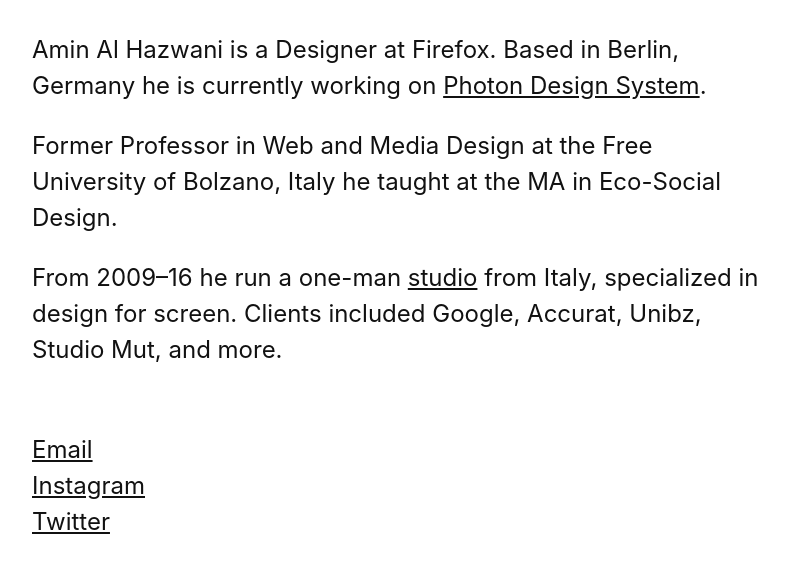
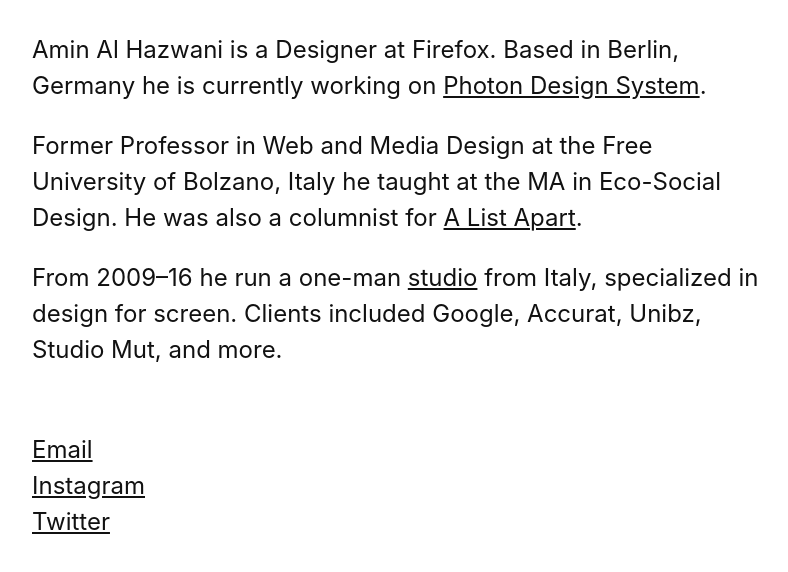
Before and after one commit to aminalhazwani/aminalhazwani.github.io, a plain HTML site: page index.html in a window 1280 px wide. Shown: the part 192-764 px from the top of the page, without its empty margins (240-1028 px from the left). Drawn offline with nearby package versions, Linux system fonts and the light colour scheme.

Commit message:
[edit] index.html content

```diff
--- a/index.html
+++ b/index.html
@@ -14,7 +14,7 @@
       Amin Al Hazwani is a Designer at Firefox. Based in Berlin, Germany he is currently working on <a class="near-black" href="http://design.firefox.com/photon">Photon Design System</a>.
     </p>
     <p class="f4 f3-ns lh-copy">
-      Former Professor in Web and Media Design at the Free University of Bolzano, Italy he taught at the MA in Eco-Social Design.
+      Former Professor in Web and Media Design at the Free University of Bolzano, Italy he taught at the MA in Eco-Social Design. He was also a columnist for <a class="near-black" href="https://alistapart.com/article/motion-with-meaning-semantic-animation-in-interface-design">A List Apart</a>.
     </p>
     <p class="f4 f3-ns lh-copy">
       From 2009–16 he run a one-man <a class="near-black" href="http://studio.aminalhazwani.com">studio</a> from Italy, specialized in design for screen. Clients included Google, Accurat, Unibz, Studio Mut, and more.
```
